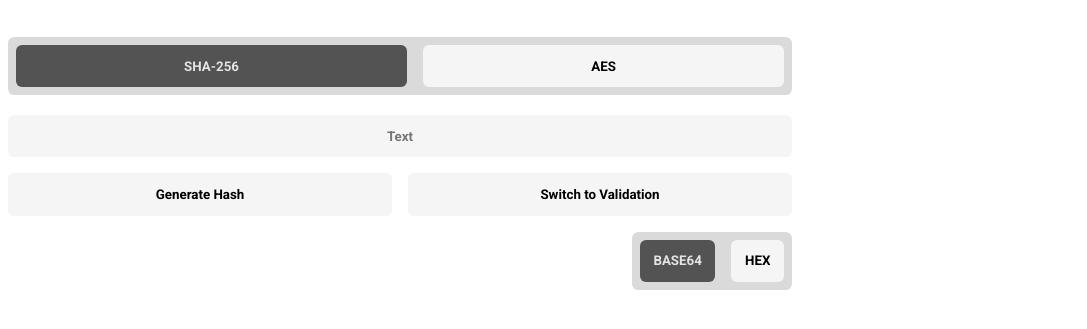
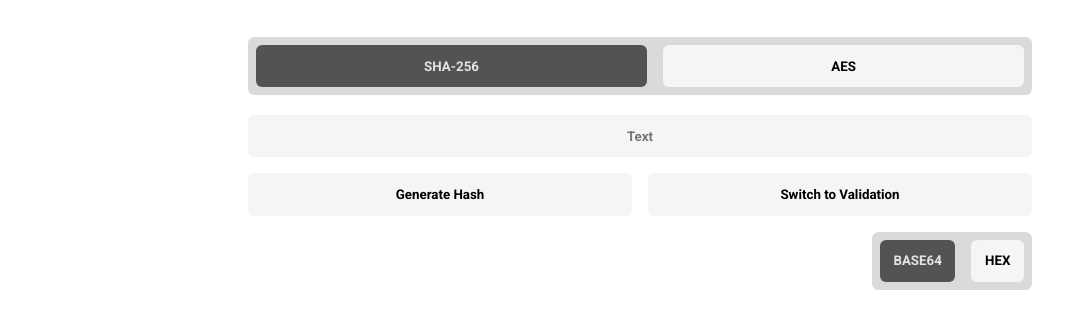
Before and after one commit to Nojus0/Verihash, a website built with Parcel: page index.html in a window 1280 px wide. Shown: the part 89-418 px from the top of the page, without its empty margins (0-1087 px from the left). Built offline with nearby package versions, Linux system fonts and the light colour scheme.

Commit message:
fix cleanup

```diff
--- a/index.html
+++ b/index.html
@@ -78,6 +78,7 @@
         <h1>Generate Hash</h1>
     </div>
 
+    <div style="display: flex; flex-direction: column; align-items: center;">
         <div id="root">
 
             <div class="mode radio">
@@ -103,7 +104,7 @@
                 <button id="RadioBase64" class="button selected">BASE64</button>
                 <button id="RadioHex" class="button">HEX</button>
             </div>
-
+        </div>
     </div>
 </body>
 
```
Also changed, not shown: dist/index.html, dist/report.html. Lines whose indentation alone changed are shown as unchanged.
